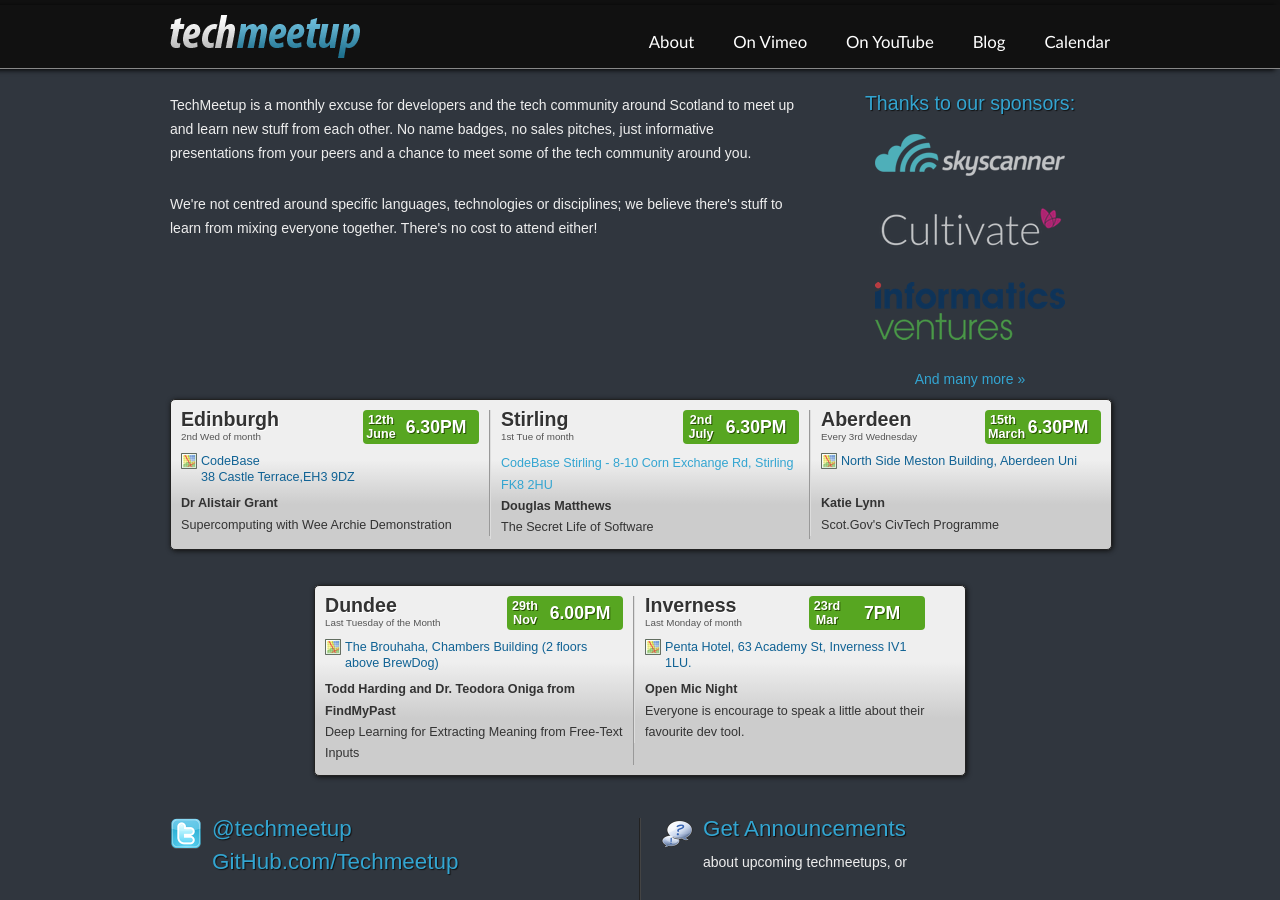
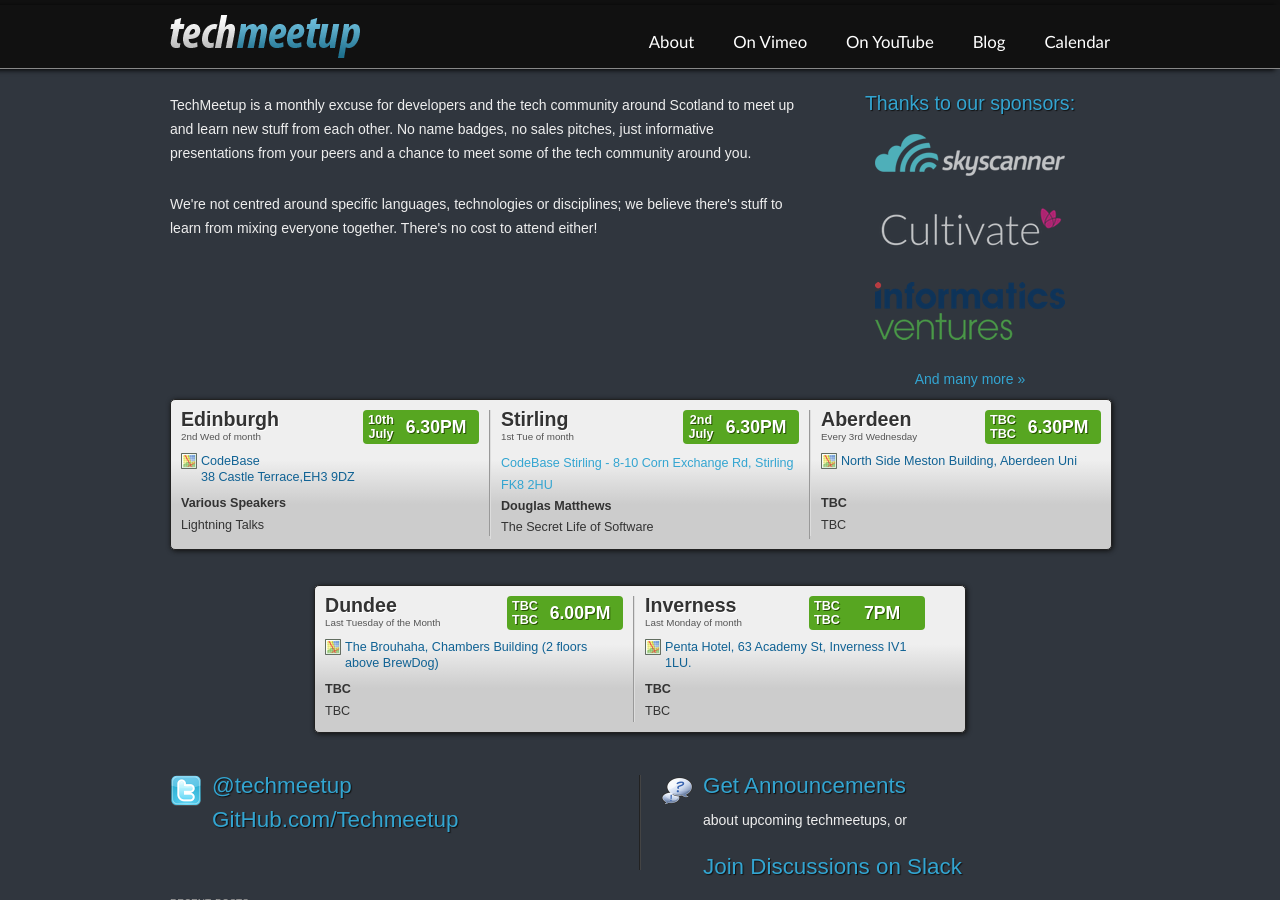
Before and after one commit to techmeetup/techmeetup.co.uk, a Jekyll site: the page built from index.html, in a window 1280 px wide and 900 px high. Built offline with Jekyll 4.4.1, drawn with Linux system fonts in a browser that asks for light colours.

Commit message:
Updated Edinburgh Talk, reset OOD announcements
Updated Edinburgh Talk.

Also set talks for cities that are way in the past to TBC to tidy up page

```diff
--- a/_data/index.json
+++ b/_data/index.json
@@ -2,22 +2,22 @@
   "edinburgh": {
     "speakers": [
       {
-        "name": "Dr Alistair Grant",
-        "talk": "Supercomputing with Wee Archie Demonstration"
+        "name": "Various Speakers",
+        "talk": "Lightning Talks"
       }
     ],
-    "day": "12th",
-    "month": "June"
+    "day": "10th",
+    "month": "July"
   },
   "glasgow": {
     "speakers": [
       {
-        "name": "Cancelled",
-        "talk": "This months meetup has been cancelled"
+        "name": "TBC",
+        "talk": "TBC"
       }
     ],
-    "day": "17th",
-    "month": "May"
+    "day": "TBC",
+    "month": "TBC"
   },
   "stirling": {
     "speakers": [
@@ -32,31 +32,31 @@
   "aberdeen": {
     "speakers": [
       {
-        "name": "Katie Lynn",
-        "talk": "Scot.Gov's CivTech Programme"
+        "name": "TBC",
+        "talk": "TBC"
       }
     ],
-    "day": "15th",
-    "month": "March"
+    "day": "TBC",
+    "month": "TBC"
   },
   "dundee": {
     "speakers": [
       {
-        "name": "Todd Harding and Dr. Teodora Oniga from FindMyPast",
-        "talk": "Deep Learning for Extracting Meaning from Free-Text Inputs"
+        "name": "TBC",
+        "talk": "TBC"
       }
     ],
-    "day": "29th",
-    "month": "Nov"
+    "day": "TBC",
+    "month": "TBC"
   },
   "inverness": {
     "speakers": [
       {
-        "name": "Open Mic Night",
-        "talk": "Everyone is encourage to speak a little about their favourite dev tool."
+        "name": "TBC",
+        "talk": "TBC"
       }
     ],
-    "day": "23rd",
-    "month": "Mar"
+    "day": "TBC",
+    "month": "TBC"
   }
 }
```
